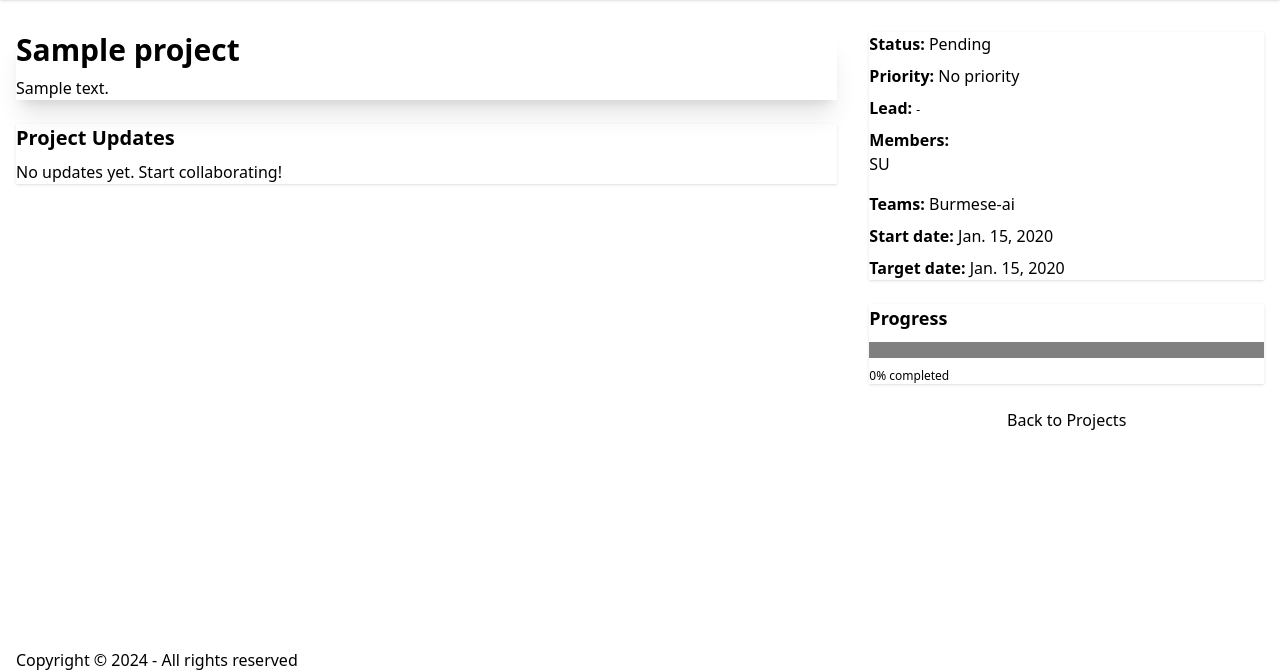
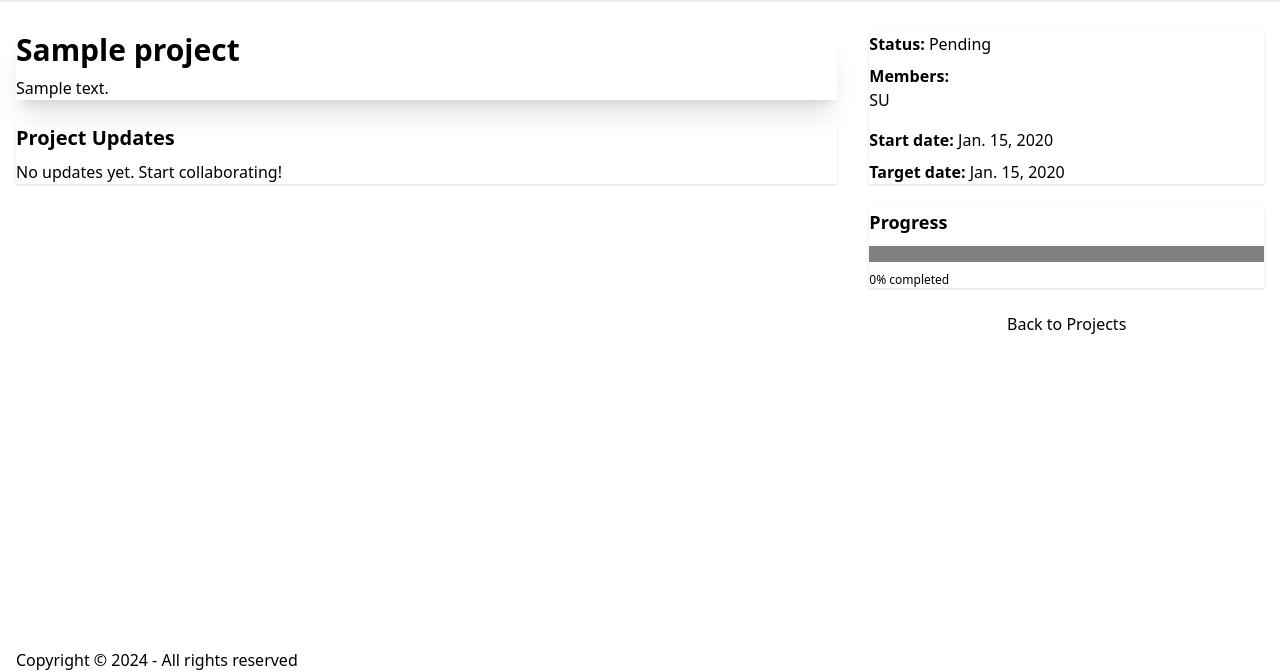
Before and after one commit to TharHtet236401/project-management-tool, a Django app: page /project-detail/1/ in a window 1280 px wide. Shown: the part 112-784 px from the top of the page. Run offline with Django 5.2, Linux system fonts and the light colour scheme; a user stored in the database is signed in; tables that the repository leaves empty hold one stand-in row (values such as "Sample post"); some libraries are stand-ins or nearby versions.

Commit message:
Remove unnecessary fields from project detail template to streamline layout and enhance user experience.

```diff
--- a/base/templates/base/project-detail.html
+++ b/base/templates/base/project-detail.html
@@ -28,17 +28,6 @@
           <span class="badge badge-outline {% if project.status == 'completed' %}badge-success{% elif project.status == 'in_progress' %}badge-info{% else %}badge-warning{% endif %}">{{ project.get_status_display }}</span>
         </div>
         <div>
-          <span class="font-semibold">Priority:</span>
-          <span class="badge badge-outline">No priority</span>
-        </div>
-        <div>
-          <span class="font-semibold">Lead:</span>
-          <span class="avatar placeholder w-8 h-8">
-            <!-- Show lead avatar if available -->
-            <span class="text-xs">-</span>
-          </span>
-        </div>
-        <div>
           <span class="font-semibold">Members:</span>
           <div class="flex -space-x-2">
             {% for member in project.members.all %}
@@ -47,10 +36,6 @@
               </span>
             {% endfor %}
           </div>
-        </div>
-        <div>
-          <span class="font-semibold">Teams:</span>
-          <span class="badge badge-outline">Burmese-ai</span>
         </div>
         <div>
           <span class="font-semibold">Start date:</span>
```
